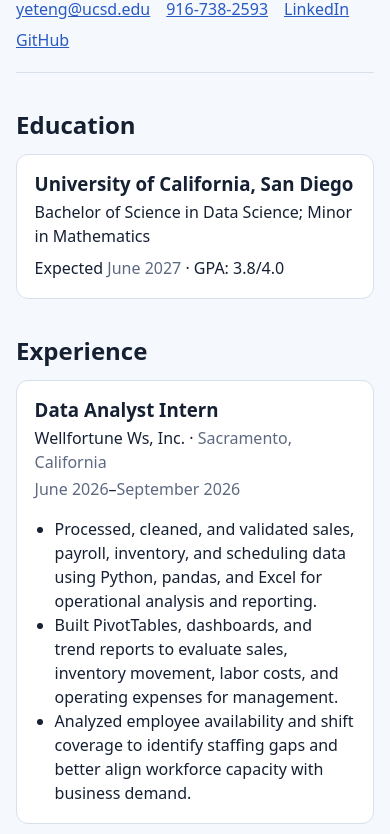
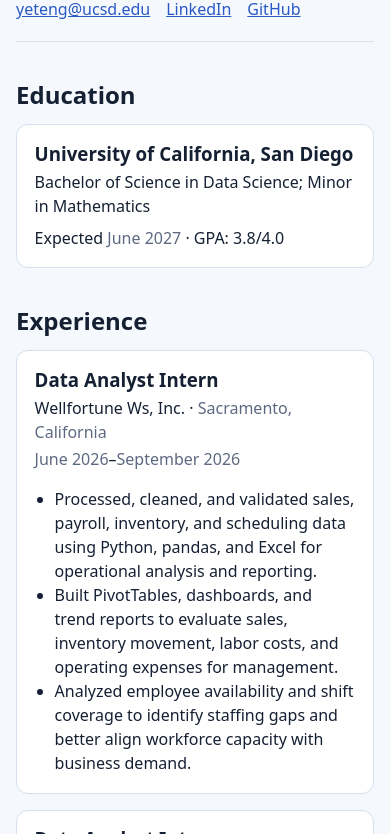
Before and after one commit to E2359/portfolio, a plain HTML site: page resume/index.html in a window 390 px wide. Shown: the part 263-1097 px from the top of the page. Drawn offline with Linux system fonts and the light colour scheme.

Commit message:
Remove phone number from resume page

```diff
--- a/resume/index.html
+++ b/resume/index.html
@@ -22,7 +22,6 @@
       <h1>Ye Teng</h1>
       <div class="contact-links">
         <a href="mailto:yeteng@ucsd.edu">yeteng@ucsd.edu</a>
-        <a href="tel:+19167382593">916-738-2593</a>
         <a href="https://www.linkedin.com/in/ye-teng-02b122378" target="_blank" rel="noopener noreferrer">LinkedIn</a>
         <a href="https://github.com/E2359" target="_blank" rel="noopener noreferrer">GitHub</a>
       </div>
```
